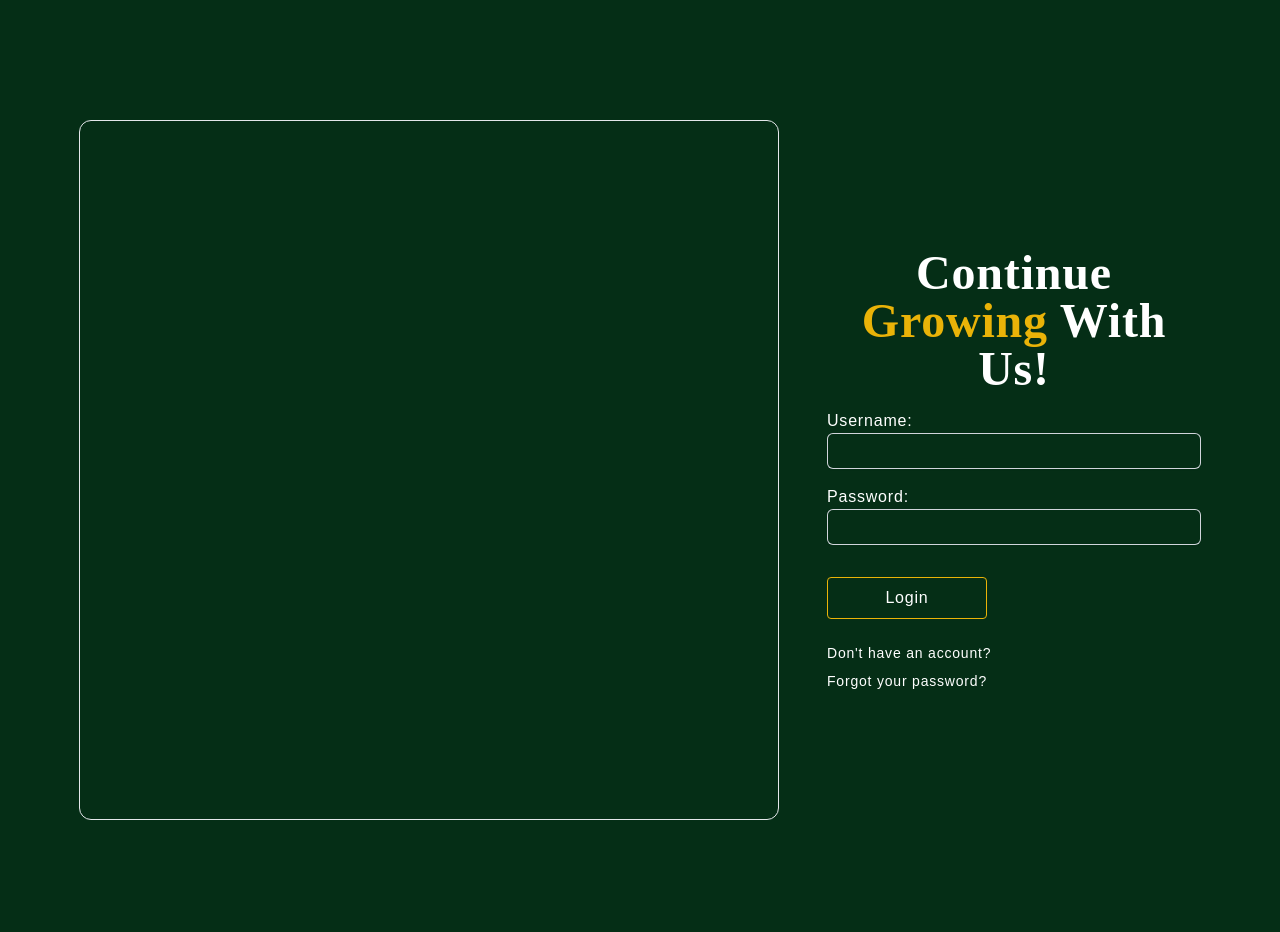
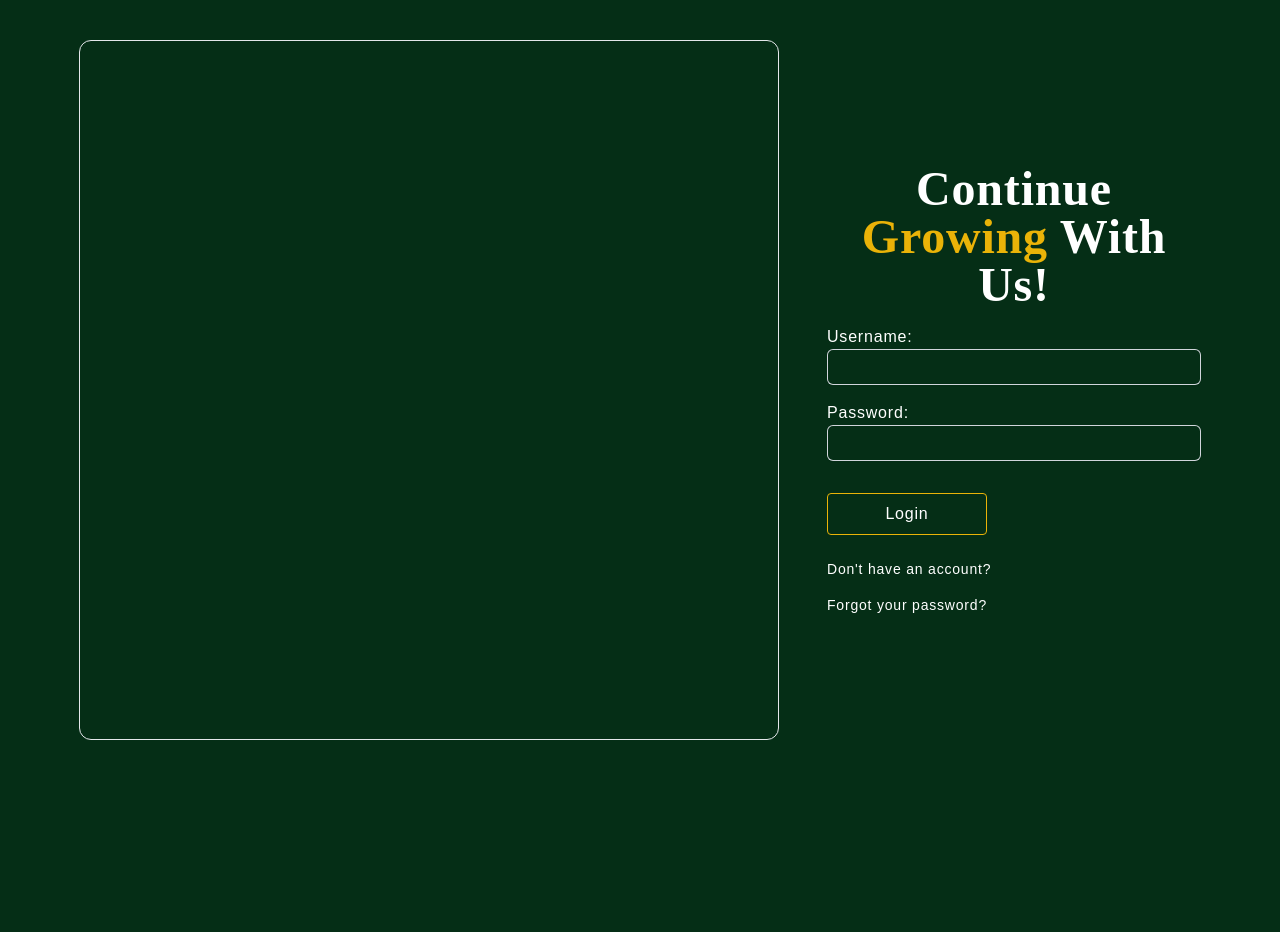
Before and after one commit to xuzmocode4-325/ecommerce-website, a Django app: page /account/login in a window 1280 px wide. Shown: the part 72-1004 px from the top of the page. After the commit the page ends 812 px from the top, so only its background shows below. Run offline with Django 5.2, Linux system fonts and the light colour scheme; parts of the project's set-up code (start-up, migrations or seed data) failed here and were passed over; some libraries are stand-ins or nearby versions; some web fonts are replaced.

Commit message:
update login page

```diff
--- a/account/templates/account/includes/login-page-contents.html
+++ b/account/templates/account/includes/login-page-contents.html
@@ -1,5 +1,5 @@
-<section id="home" class="relative min-h-[90vh] mt-20">
-    <div class="container m-auto flex flex-col lg:flex-row gap-12 items-center justify-center">
+<section>
+    <div class="container left-0 right-0 absolute flex flex-col lg:flex-row gap-12 items-center max-h-screen">
         <div class="flex-1 w-1/2m-0 items-start border w-full lg:w-2/3 rounded-xl h-full aspect-1">
         </div>
         <div class="w-full lg:w-1/3">
@@ -37,11 +37,10 @@
                 <br>
                 {% include 'account/includes/elements/form-submit-btn.html' with prompt="Login" %}
             </form>
-            <div class="flex flex-col gap-2">
+            <div class="flex flex-col gap-4 mb-10 lg:mb-0">
                 <a href="{% url 'register' %}" class="text-sm hover:text-yellow-500" role="menuitem" tabindex="-1">Don't have an account?</a>
                 <a href="{% url 'password-reset' %}" class="text-sm hover:text-yellow-500" role="menuitem" tabindex="-1">Forgot your password?</a>
             </div>
-
         </div>
     </div>
 </section>
```
